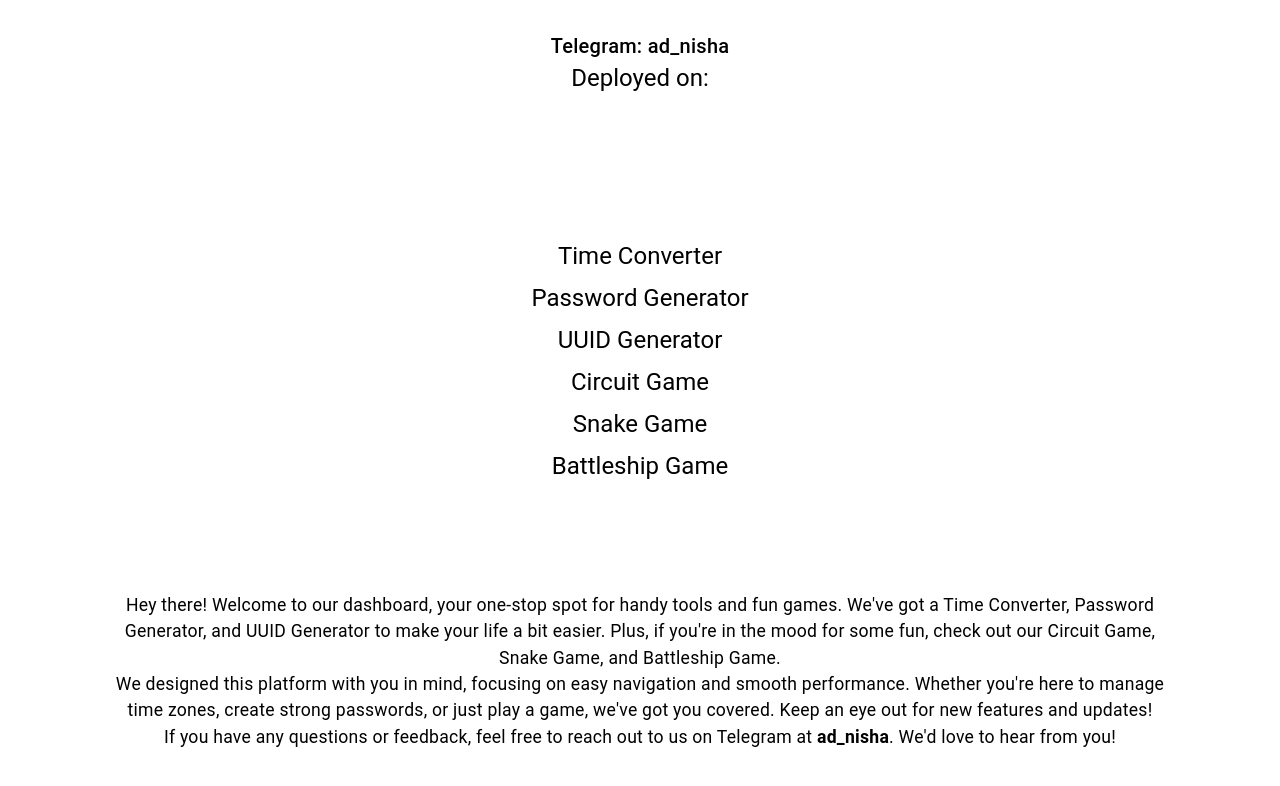
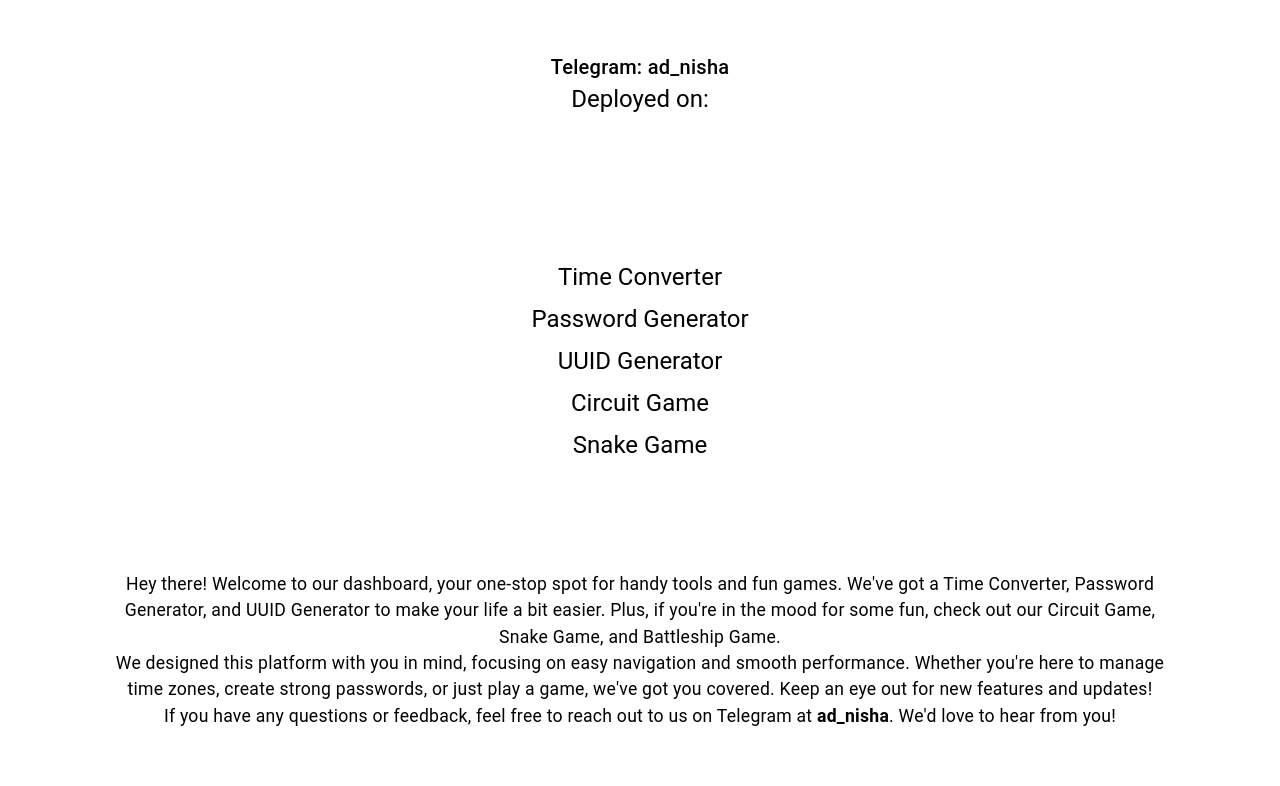
Before and after one commit to nisicadmir/nisix-utilities-fe, an Angular app: page / in a window 1280 px wide. Shown: the top 786 px of the page. Built offline with nearby package versions, Linux system fonts and the light colour scheme.

Commit message:
remove battleship game

```diff
--- a/src/app/dashboard/dashboard.component.html
+++ b/src/app/dashboard/dashboard.component.html
@@ -53,9 +53,9 @@
   <h1>
     <a routerLink="/snake-game">Snake Game</a>
   </h1>
-  <h1>
+  <!-- <h1>
     <a routerLink="/battleship-game">Battleship Game</a>
-  </h1>
+  </h1> -->
   <div style="margin-top: 100px" class="project-description text-center">
     <p>
       Hey there! Welcome to our dashboard, your one-stop spot for handy tools and fun games. We've got a Time Converter, Password
```
